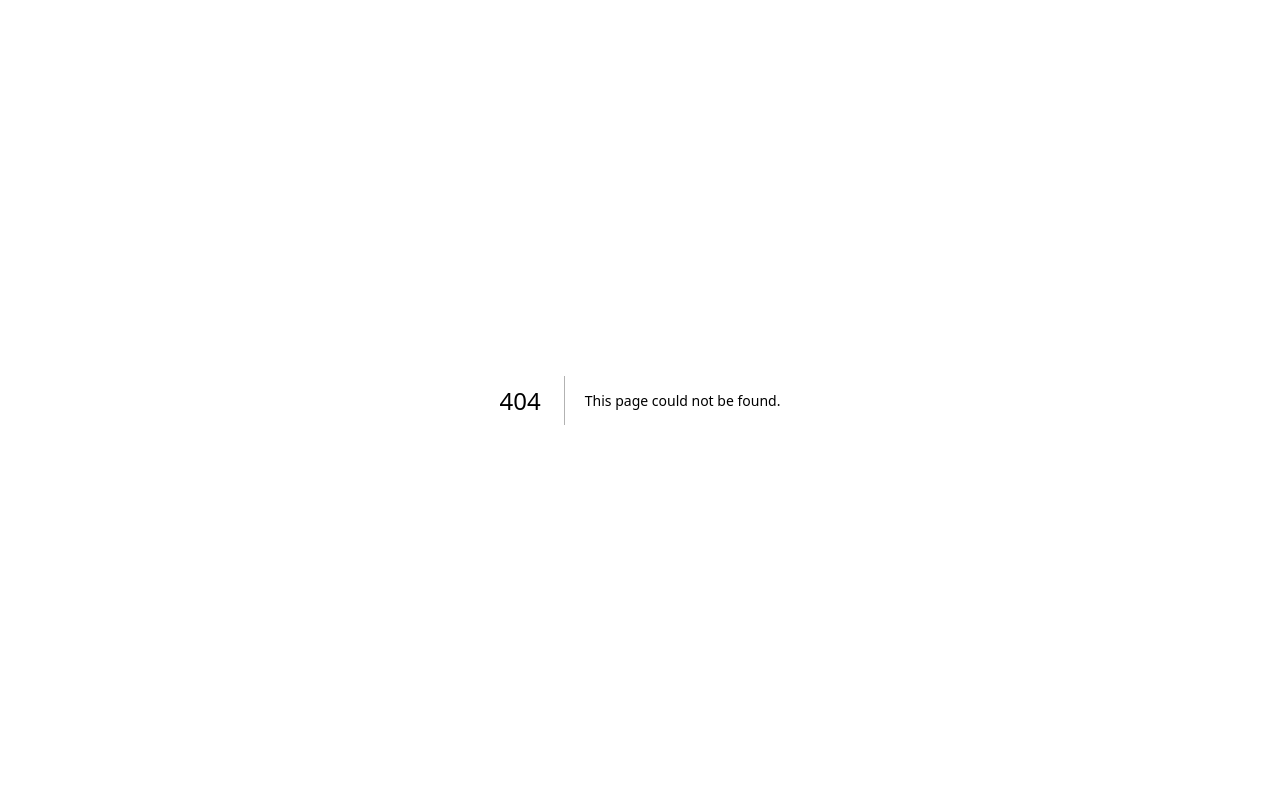
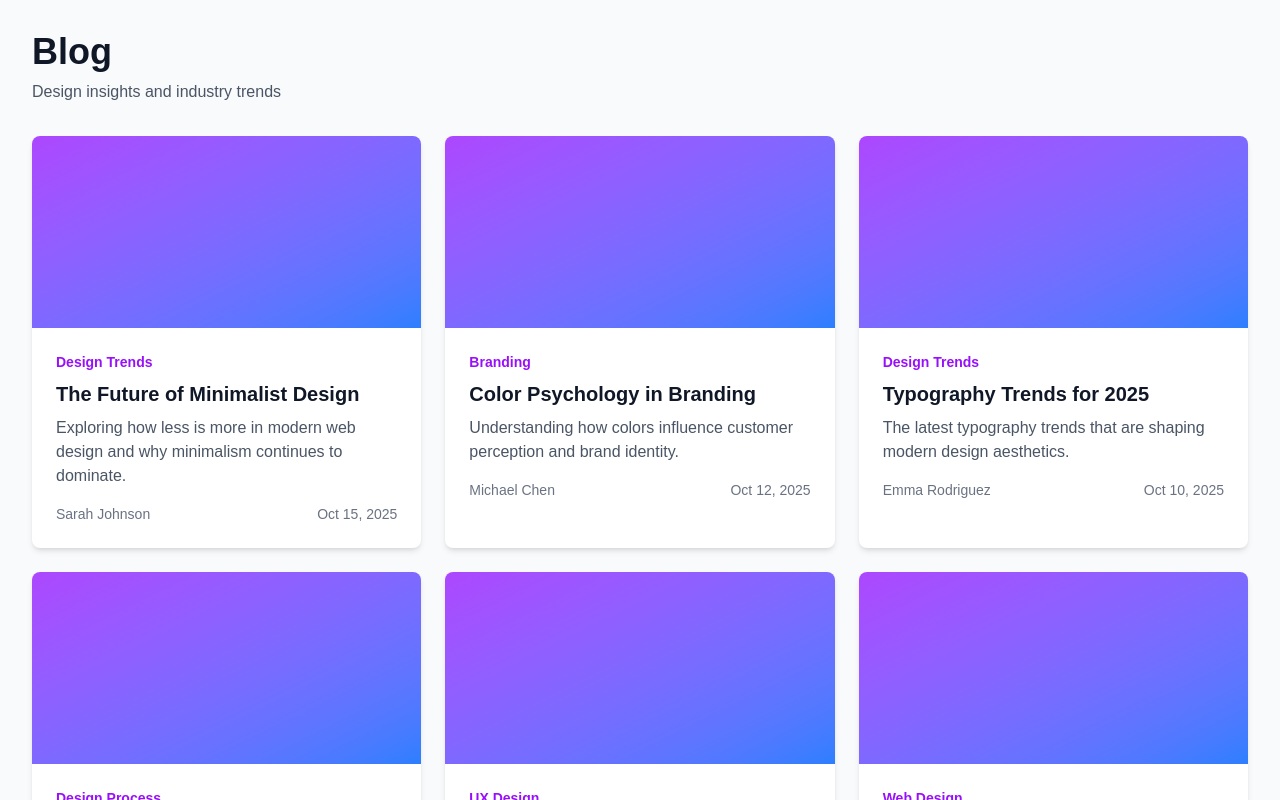
Before and after one commit to mcagalj/design-agency-webapp, a Next.js app: page /blog in a window 1280 px wide. Before the commit this address had no page. Shown: the top 800 px of the page. Built offline with nearby package versions, Linux system fonts and the light colour scheme.

Commit message:
Create page.tsx

```diff
--- /dev/null
+++ b/app/blog/page.tsx
@@ -0,0 +1,46 @@
+import { blogPosts } from '../data/blogPosts';
+
+export default function BlogPage() {
+  return (
+    <main className="min-h-screen p-8 bg-gray-50">
+      <div className="max-w-7xl mx-auto">
+        <h1 className="text-4xl font-bold text-gray-900 mb-2">Blog</h1>
+        <p className="text-gray-600 mb-8">Design insights and industry trends</p>
+
+        <div className="grid grid-cols-1 md:grid-cols-2 lg:grid-cols-3 gap-6">
+          {blogPosts.map((post) => (
+            <article
+              key={post.id}
+              className="bg-white rounded-lg shadow-md overflow-hidden hover:shadow-xl transition-shadow"
+            >
+              <div className="h-48 bg-gradient-to-br from-purple-500 to-blue-500"></div>
+              <div className="p-6">
+                <div className="text-sm text-purple-600 font-semibold mb-2">
+                  {post.category}
+                </div>
+                <h2 className="text-xl font-bold text-gray-900 mb-2">
+                  {post.title}
+                </h2>
+                <p className="text-gray-600 mb-4">
+                  {post.excerpt}
+                </p>
+                <div className="flex items-center justify-between text-sm text-gray-500">
+                  <span>{post.author}</span>
+                  <span>{new Date(post.date).toLocaleDateString('en-US', {
+                    year: 'numeric',
+                    month: 'short',
+                    day: 'numeric'
+                  })}</span>
+                </div>
+              </div>
+            </article>
+          ))}
+        </div>
+
+        <div className="mt-8 text-center text-gray-600">
+          <p>Total blog posts: {blogPosts.length}</p>
+        </div>
+      </div>
+    </main>
+  );
+}
```
